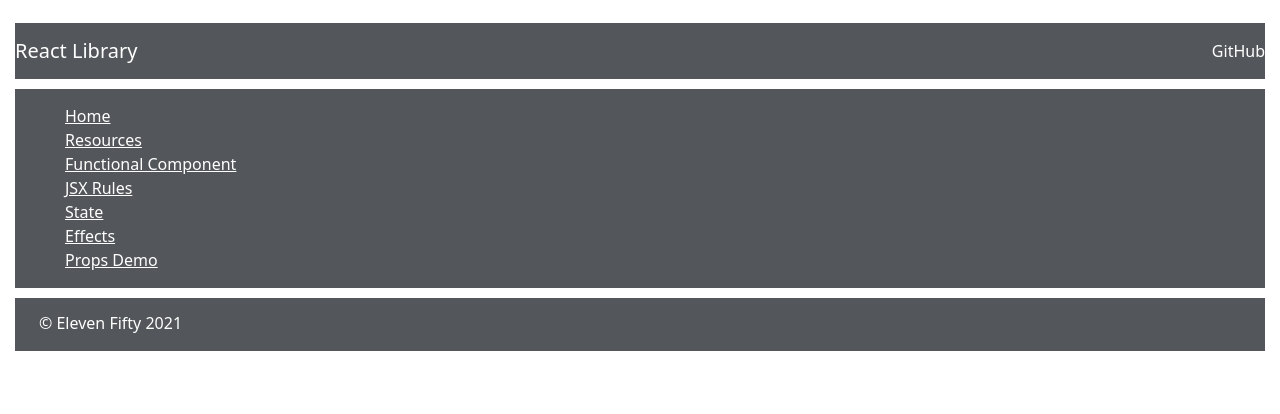
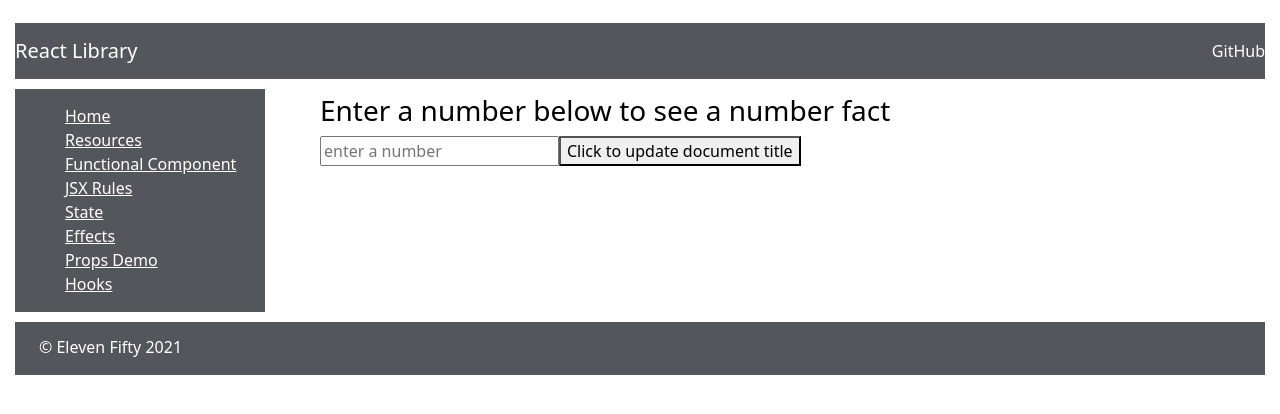
Before and after one commit to ronwise67/react_fundamentals, a React (Create React App) app: page /hooks in a window 1280 px wide. Shown: the top 414 px of the page. Built offline with nearby package versions, Linux system fonts and the light colour scheme.

Commit message:
Adding Hooks to React

```diff
--- /dev/null
+++ b/src/components/concepts/Hooks.js
@@ -0,0 +1,76 @@
+import React, { useState, useEffect } from "react";
+
+const Hooks = () => {
+  const [query, setQuery] = useState("");
+  const [results, setResults] = useState({});
+
+  const fetcher = () => {
+    fetch(`http://swapi.dev./api/people/${query}`)
+      .then((res) => res.json())
+      .then((json) => {
+        console.log(json);
+        setResults(json);
+      });
+  };
+
+  return (
+    <div className="main">
+      <div className="mainDiv">
+        <input
+          value={query}
+          onChange={(e) => setQuery(e.target.value)}
+          placeholder="enter your sw character number"
+        />
+        <button onClick={() => fetcher()}>Click for Character!</button>
+        {results ? <h2>{results.name}</h2> : <div></div>}
+      </div>
+    </div>
+  );
+};
+
+const Hooks2 = () => {
+  const [results, queryNum, setQueryNum] = useNumHook("");
+  const [clicks, setClicks] = useClicks(0);
+
+  return (
+    <div className="main">
+      <div className="mainDiv">
+        <h3>Enter a number below to see a number fact</h3>
+        <input
+          value={queryNum}
+          onChange={(e) => setQueryNum(e.target.value)}
+          placeholder="enter a number"
+        />
+        <button onClick={() => setClicks(clicks + 1)}>
+          Click to update document title
+        </button>
+        {/* {results ? <h2>{results}</h2> : <div></div>} */}
+      </div>
+    </div>
+  );
+};
+
+const useNumHook = (num) => {
+  const [queryNum, setQueryNum] = useState(num);
+  const [results, setResults] = useState("");
+  useEffect(() => {
+    if (queryNum !== "") {
+      fetch(`http://numbersapi.com/${queryNum}`)
+        .then((res) => res.text())
+        .then((json) => {
+          console.log(json);
+          setResults(json);
+        });
+    }
+  }, [queryNum]);
+  return [results, queryNum, setQueryNum];
+};
+const useClicks = (initCount) => {
+  const [clicks, setClicks] = useState(initCount);
+  useEffect(() => {
+    document.title = `You have clicked ${clicks} times`;
+  }, [clicks]);
+  return [clicks, setClicks];
+};
+
+export default Hooks2;
--- a/src/components/site/Sidebar.js
+++ b/src/components/site/Sidebar.js
@@ -6,6 +6,7 @@
 import State from "../concepts/State";
 import Effects from "../concepts/Effects";
 import PropsDemo from "../concepts/PropsDemo";
+import Hooks from "../concepts/Hooks";
 // import userEvent from "@testing-library/user-event";
 
 const Sidebar = () => {
@@ -20,6 +21,7 @@
           <li><Link to='/state'>State</Link></li>
           <li><Link to='/effects'>Effects</Link></li>
           <li><Link to='/propsdemo'>Props Demo</Link></li>
+          <li><Link to='/hooks'>Hooks</Link></li>
         </ul>
       </div>
       <div className="sidebar-route">
@@ -32,6 +34,7 @@
           <Route exact path="/state"><State /></Route>
           <Route exact path="/effects"><Effects /></Route>
           <Route exact path="/propsdemo"><PropsDemo /></Route>
+          <Route exact path="/hooks"><Hooks /></Route>
         </Switch>
       </div>
     </div>
```
